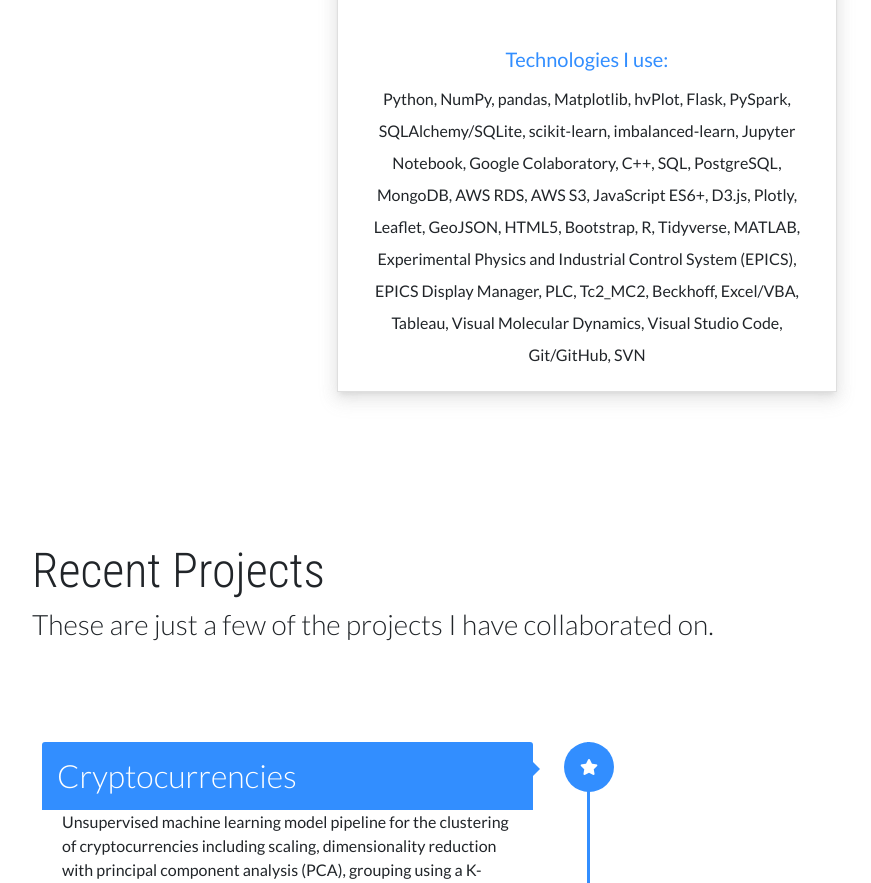
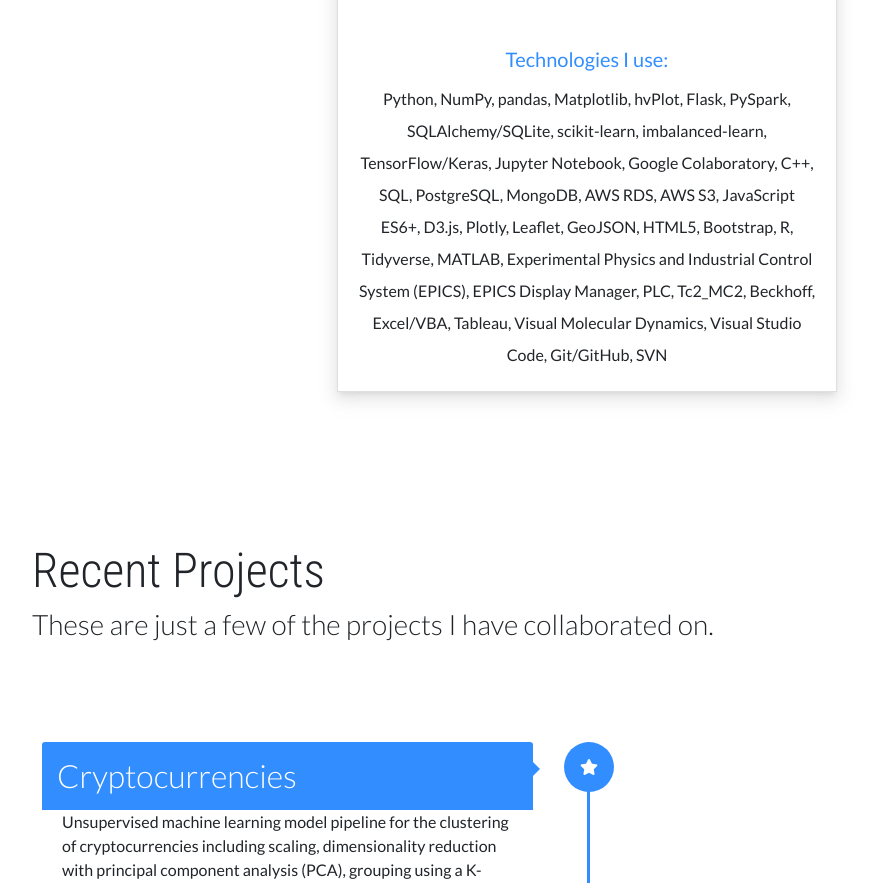
Before and after one commit to jsheppard95/JacksonSheppard_Portfolio, a plain HTML site: page index.html in a window 1280 px wide. Shown: the part 1393-2276 px from the top of the page, without its empty margins (53-924 px from the left). Drawn offline with nearby package versions, Linux system fonts and the light colour scheme.

Commit message:
tensorflow skill

```diff
--- a/index.html
+++ b/index.html
@@ -121,7 +121,7 @@
                     Technologies I use:
                 </h5>
                 <p class="card-text">
-                    Python, NumPy, pandas, Matplotlib, hvPlot, Flask, PySpark, SQLAlchemy/SQLite, scikit-learn, imbalanced-learn, Jupyter Notebook,
+                    Python, NumPy, pandas, Matplotlib, hvPlot, Flask, PySpark, SQLAlchemy/SQLite, scikit-learn, imbalanced-learn, TensorFlow/Keras, Jupyter Notebook,
                     Google Colaboratory, C++, SQL, PostgreSQL, MongoDB, AWS RDS, AWS S3, JavaScript ES6+, D3.js, Plotly, Leaflet, GeoJSON, HTML5, Bootstrap,
                     R, Tidyverse, MATLAB, Experimental Physics and Industrial Control System (EPICS), EPICS Display Manager, PLC, Tc2_MC2, Beckhoff,
                     Excel/VBA, Tableau, Visual Molecular Dynamics, Visual Studio Code, Git/GitHub, SVN
```
